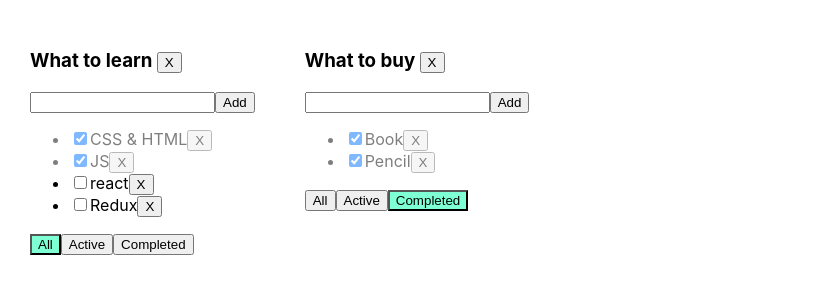
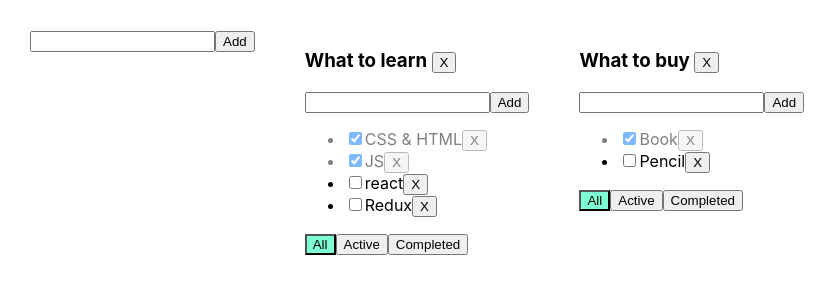
Before and after one commit to egorystuff/todolist-it, a React (Create React App) app: page / in a window 1280 px wide. Shown: the top 300 px of the page, without its empty margins (0-837 px from the left). Built offline with nearby package versions, Linux system fonts and the light colour scheme.

Commit message:
refactoring and added new function

```diff
--- /dev/null
+++ b/src/AddItemForm.tsx
@@ -0,0 +1,46 @@
+import React, { ChangeEvent, KeyboardEvent, useState } from "react";
+
+type AddItemFormPropsType = {
+  addItem: (title: string) => void;
+};
+
+export function AddItemForm(props: AddItemFormPropsType) {
+  const [newTaskTitle, setNewTaskTitle] = useState("");
+  const [error, setError] = useState<string | null>(null);
+
+  const onNewTitleChangeHandler = (e: ChangeEvent<HTMLInputElement>) => {
+    setNewTaskTitle(e.currentTarget.value);
+  };
+
+  const onKeyDownHandler = (e: KeyboardEvent<HTMLInputElement>) => {
+    setError(null);
+    if (e.key === "Enter") {
+      addItem();
+      setNewTaskTitle("");
+    }
+  };
+
+  const addItem = () => {
+    if (newTaskTitle.trim() !== "") {
+      props.addItem(newTaskTitle.trim());
+      setNewTaskTitle("");
+    } else {
+      setError("Field is required!");
+      setNewTaskTitle("");
+      return;
+    }
+  };
+
+  return (
+    <div>
+      <input
+        value={newTaskTitle}
+        onChange={onNewTitleChangeHandler}
+        onKeyDown={onKeyDownHandler}
+        className={error ? "error" : ""}
+      />
+      <button onClick={addItem}>Add</button>
+      {error && <div className='error-message'>{error}</div>}
+    </div>
+  );
+}
--- a/src/App.tsx
+++ b/src/App.tsx
@@ -2,6 +2,7 @@
 import "./App.css";
 import { TaskType, Todolist } from "./Todolist";
 import { v1 } from "uuid";
+import { AddItemForm } from "./AddItemForm";
 
 // Типы данных
 export type FilterValuesType = "all" | "completed" | "active";
@@ -9,6 +10,10 @@
   id: string;
   title: string;
   filter: FilterValuesType;
+};
+
+type TasksStateType = {
+  [key: string]: Array<TaskType>;
 };
 
 function App() {
@@ -66,11 +71,11 @@
   // Массив тодолистов
   let [todoLists, setTodoList] = useState<Array<TodoListType>>([
     { id: todoListId1, title: "What to learn", filter: "all" },
-    { id: todoListId2, title: "What to buy", filter: "completed" },
+    { id: todoListId2, title: "What to buy", filter: "all" },
   ]);
 
   // Оъект массивов сойств для тодолистов
-  let [tasks, setTasks] = useState({
+  let [tasks, setTasks] = useState<TasksStateType>({
     [todoListId1]: [
       { id: v1(), title: "CSS & HTML", isDone: true },
       { id: v1(), title: "JS", isDone: true },
@@ -79,12 +84,27 @@
     ],
     [todoListId2]: [
       { id: v1(), title: "Book", isDone: true },
-      { id: v1(), title: "Pencil", isDone: true },
+      { id: v1(), title: "Pencil", isDone: false },
     ],
   });
 
+  function addTodoList(title: string) {
+    let todoList: TodoListType = {
+      id: v1(),
+      filter: "all",
+      title: title,
+    };
+
+    setTodoList([todoList, ...todoLists]);
+    setTasks({
+      ...tasks,
+      [todoList.id]: [],
+    });
+  }
+
   return (
     <div className='App'>
+      <AddItemForm addItem={addTodoList} />
       {todoLists.map((tl) => {
         // условия фильтрации задач----------------------------------------------
         let tasksForTodoList = tasks[tl.id];
--- a/src/Todolist.tsx
+++ b/src/Todolist.tsx
@@ -1,5 +1,7 @@
-import React, { ChangeEvent, KeyboardEvent, useState } from "react";
+import React, { ChangeEvent } from "react";
 import { FilterValuesType } from "./App";
+import { AddItemForm } from "./AddItemForm";
+
 export type TaskType = {
   id: string;
   title: string;
@@ -20,37 +22,16 @@
 
 export function Todolist(props: PropsType) {
   //functions------------------------------------------------------
-  const [newTaskTitle, setNewTaskTitle] = useState("");
-  const [error, setError] = useState<string | null>(null);
-
-  const onNewTitleChangeHandler = (e: ChangeEvent<HTMLInputElement>) => {
-    setNewTaskTitle(e.currentTarget.value);
-  };
-
-  const onKeyDownHandler = (e: KeyboardEvent<HTMLInputElement>) => {
-    setError(null);
-    if (e.key === "Enter") {
-      addTask();
-      setNewTaskTitle("");
-    }
-  };
-
-  const addTask = () => {
-    if (newTaskTitle.trim() !== "") {
-      props.addTask(newTaskTitle.trim(), props.id);
-      setNewTaskTitle("");
-    } else {
-      setError("Field is required!");
-      setNewTaskTitle("");
-      return;
-    }
-  };
 
   const onAllClickHandler = () => props.changeFilter("all", props.id);
   const onActiveClickHandler = () => props.changeFilter("active", props.id);
   const onCompletedClickHandler = () => props.changeFilter("completed", props.id);
   const removeTodoList = () => {
     props.removeTodoList(props.id);
+  };
+
+  const addTask = (title: string) => {
+    props.addTask(title, props.id);
   };
 
   //================================================================
@@ -60,16 +41,7 @@
       <h3>
         {props.title} <button onClick={removeTodoList}>X</button>
       </h3>
-      <div>
-        <input
-          value={newTaskTitle}
-          onChange={onNewTitleChangeHandler}
-          onKeyDown={onKeyDownHandler}
-          className={error ? "error" : ""}
-        />
-        <button onClick={addTask}>Add</button>
-        {error && <div className='error-message'>{error}</div>}
-      </div>
+      <AddItemForm addItem={addTask} />
 
       <ul>
         {props.tasks.map((t) => {
```
